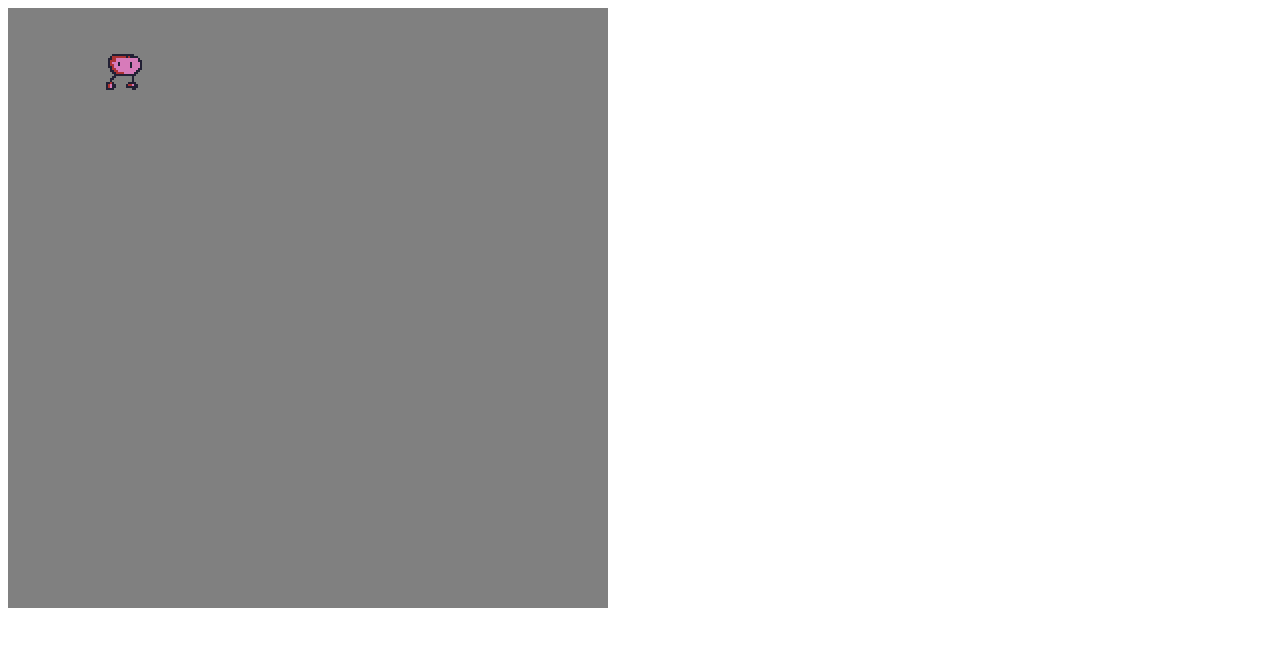
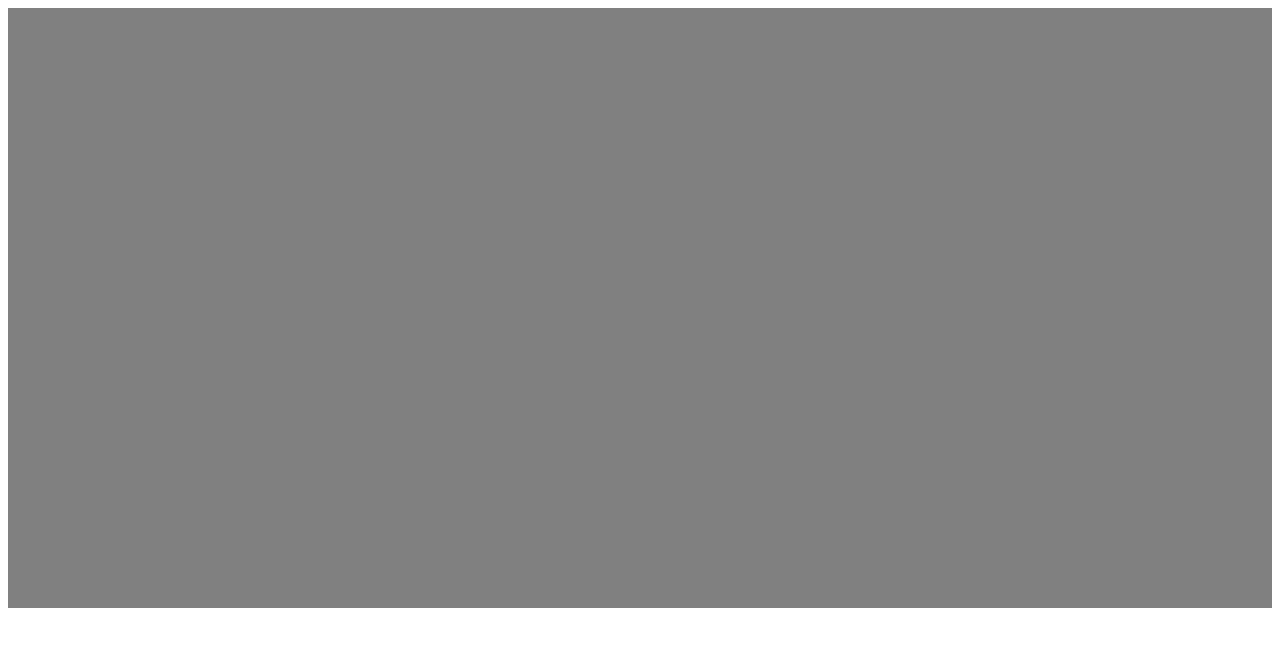
Before and after one commit to shamblesides/react-test, a React (Create React App) app: page / in a window 1280 px wide. Shown: the top 646 px of the page. Built offline with nearby package versions, Linux system fonts and the light colour scheme.

Commit message:
reactive screen scaling modes

```diff
--- a/package.json
+++ b/package.json
@@ -5,6 +5,7 @@
   "dependencies": {
     "react": "^16.4.2",
     "react-dom": "^16.4.2",
+    "react-resize-detector": "^3.1.1",
     "react-scripts": "1.1.4"
   },
   "scripts": {
--- a/src/App.js
+++ b/src/App.js
@@ -27,29 +27,28 @@
             key: Math.random(),
             sheet: sheets.find(s=>s.name==='chara'),
             sprite: 0,
-            x: i+50,
-            y: Math.random()*50,
-        }))
+            x: i*5,
+            y: i*5,
+        }));
 
         this.state = { sheets, sprites };
     }
 
     loop() {
-        this.setState({
-            sprites: this.state.sprites.map(s => ({
-                ...s,
-                x: s.x+Math.sin(Date.now()/300),
-                sprite: Math.floor(Date.now() / 500) % 3
-            }))
-        })
+        // this.setState({
+        //     sprites: this.state.sprites.map(s => ({
+        //         ...s,
+        //         sprite: Math.floor(Date.now() / 500) % 3
+        //     }))
+        // })
         window.requestAnimationFrame(() => this.loop());
     }
 
     render() {
         return (
-            <div style={{backgroundColor:'grey', width: 600, height: 600}}>
+            <div style={{backgroundColor:'grey', width: '100%', height: 600}}>
                 <Loader sheets={this.state.sheets} onready={() => this.loop()} render={() => (
-                    <Screen sprites={this.state.sprites}/>
+                    <Screen sprites={this.state.sprites} height={10} width={10} showOverflow/>
                 )}/>
             </div>
         );
--- a/src/components/Screen.css
+++ /dev/null
@@ -1,6 +0,0 @@
-.cancan-wrapper {
-    width: 100%;
-    height: 100%;
-    overflow: hidden;
-    position: relative;
-}
--- a/src/components/Screen.js
+++ b/src/components/Screen.js
@@ -1,9 +1,52 @@
 import React from 'react';
 import Sprite from './Sprite';
-import './Screen.css';
+import ReactResizeDetector from 'react-resize-detector';
 
-export default ({sprites}) => (
-  <div className="cancan-wrapper">
-    {sprites.map(sprite => (<Sprite {...sprite}/>))}
-  </div>
+const Screen = ({sprites, scale='auto', width=null, height=null, showOverflow=false, hostHeight, hostWidth}) => {
+  // no area = no render
+  if (!hostHeight || !hostWidth) return (<div/>);
+
+  // can't 'show overflow' if scale isn't auto
+  showOverflow = showOverflow && (scale === 'auto');
+
+  // if neither height, width, nor scale are specified, just set scale to 1
+  if (scale === 'auto' && !width && !height) scale = 1;
+
+  // discover scale
+  let transform = 1; // css scale: transform(x)
+  if (scale === 'auto') {
+    const logicalScale = Math.min(
+      width? (hostWidth/width) : Infinity,
+      height? (hostHeight/height) : Infinity
+    );
+    scale = Math.floor(logicalScale);
+    transform = logicalScale / scale;
+  }
+
+  // determine automatic height/width
+  if (!height || showOverflow) height = Math.floor(hostHeight/scale);
+  if (!width || showOverflow) width = Math.floor(hostWidth/scale);
+
+  const style = {
+    backgroundColor: 'blue',
+    overflow: 'hidden',
+    position: 'relative',
+    width: width*scale,
+    height: height*scale,
+    transform: `scale(${transform})`
+  }
+
+  return (
+    <div className="cancan-wrapper" style={{width:'100%',height:'100%', display:'flex',justifyContent:'center',alignItems:'center', overflow:'hidden'}}>
+      <div className="cancan-panel" style={style}>
+        {sprites.map(sprite => (<Sprite {...sprite} scale={scale}/>))}
+      </div>
+    </div>
+  );
+};
+
+export default (props) => (
+  <ReactResizeDetector handleWidth handleHeight refreshMode="throttle" refreshRate={15} render={({width, height}) => (
+    <Screen {...props} hostHeight={height} hostWidth={width}/>
+  )}/>
 );
--- a/src/components/Sprite.js
+++ b/src/components/Sprite.js
@@ -1,8 +1,7 @@
 import React from 'react';
 import { getDataUrl } from '../services/images';
 
-export default ({ sheet, sprite, x, y }) => {
-    const scale=2;
+export default ({ sheet, sprite, x, y, scale }) => {
     const top = Math.floor(y)*scale;
     const left = Math.floor(x)*scale;
     return (
```
Also changed, not shown: 1 other file (tests, documents, lock files or other folders).
